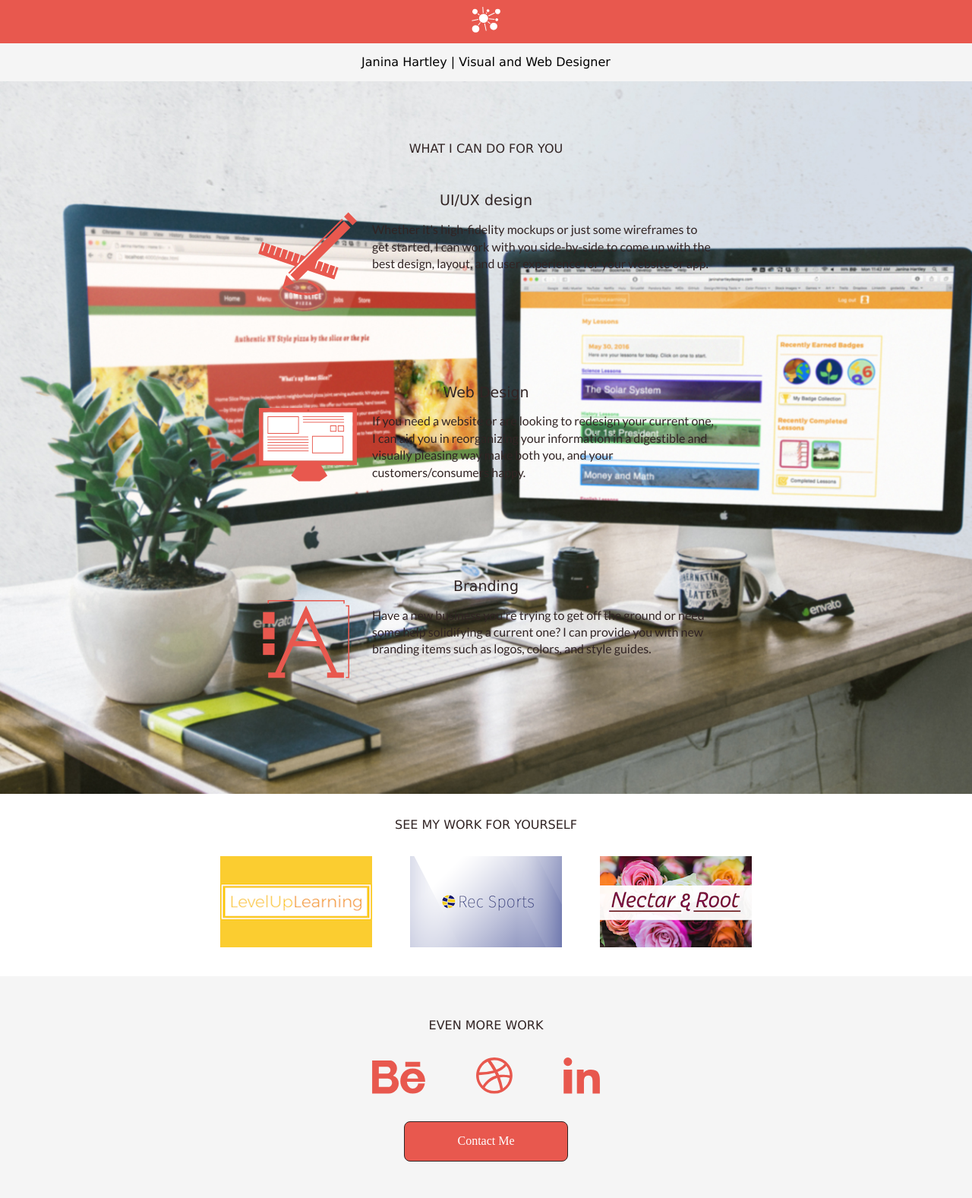
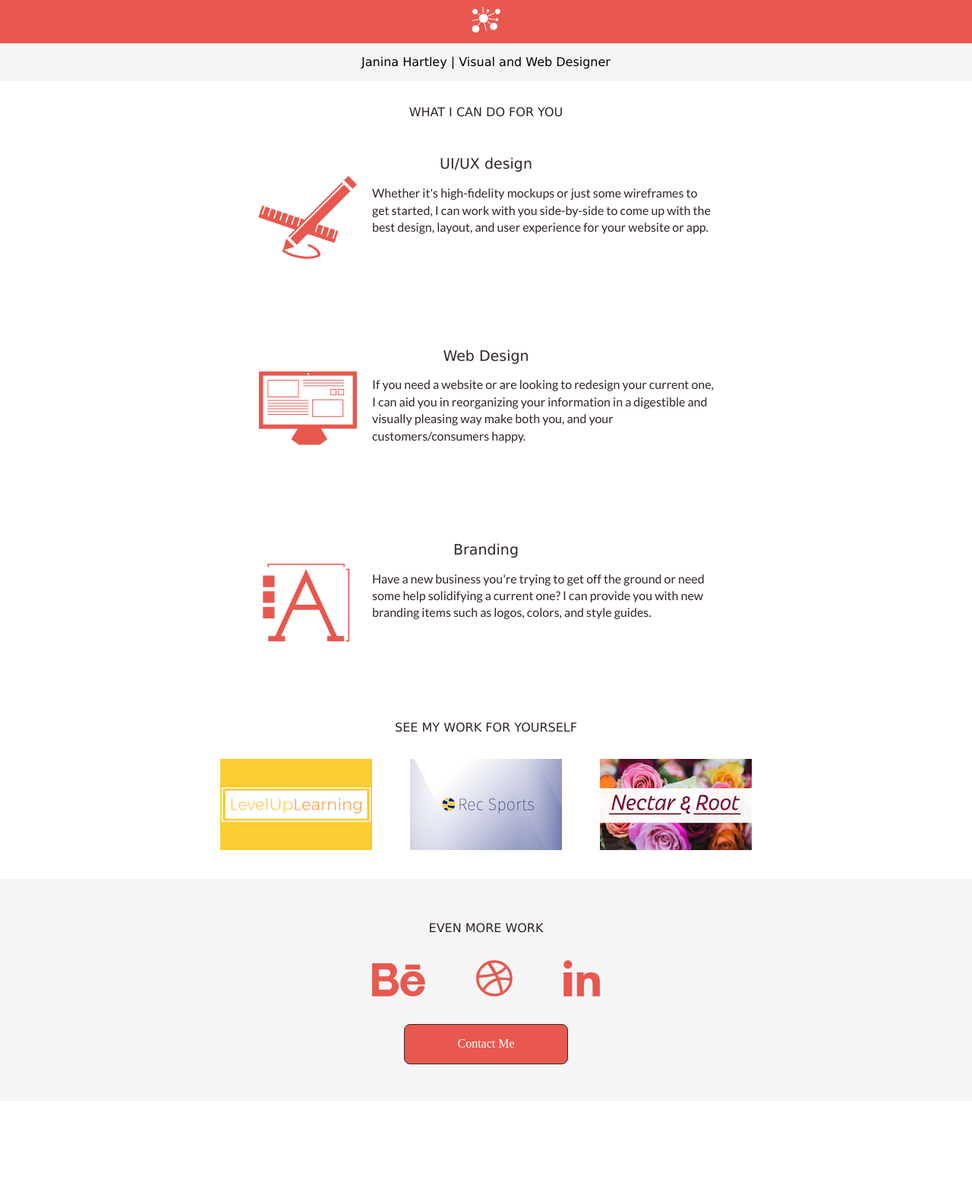
Before and after one commit to jhartley1412/old-portfolio-2, a Jekyll site: the page built from index.html, in a window 1280 px wide. Shown: the whole page at 76% size. Built offline with Jekyll 4.4.1, drawn with Linux system fonts in a browser that asks for light colours; nearby versions of some CDN libraries; some web fonts are replaced; after the commit the page ends 1449 px from its top, so only the background shows below that.

Commit message:
removed background image; deleted more useless code

```diff
--- a/_sass/_variables-grid.scss
+++ b/_sass/_variables-grid.scss
@@ -1,19 +1,10 @@
 
 $prime-color: #e8584e;
-
-$prime-light: #EFEFEF;
-
-$prime-dark: #4E4C4C;
 
 $text-color: #312424;
 
 $accent-color: #F5F5F5;
 // light gray color
-
-$border-color: #C7CACF;
-// dark gray color
-
-$website-width: 1412px;
 
 
 // GRID STRUCTURE
--- a/css/main.scss
+++ b/css/main.scss
@@ -151,10 +151,10 @@ a{
 	width: 100%;
 	margin: 0 auto;
 	box-sizing: border-box;
-	padding: 3em 0;
-	background-image: url("../../images/two-desktops.jpg");
-	background-repeat: no-repeat;
-	background-size: cover;
+	// padding: 3em 0;
+	// background-image: url("../../images/two-desktops-03.jpg");
+	// background-repeat: no-repeat;
+	// background-size: cover;
 }
 
 .skills_container{
```
Also changed, not shown: images/two-desktops-01.jpg (added), images/two-desktops-02.jpg (added), images/two-desktops-03.jpg (added), 5 other files.
